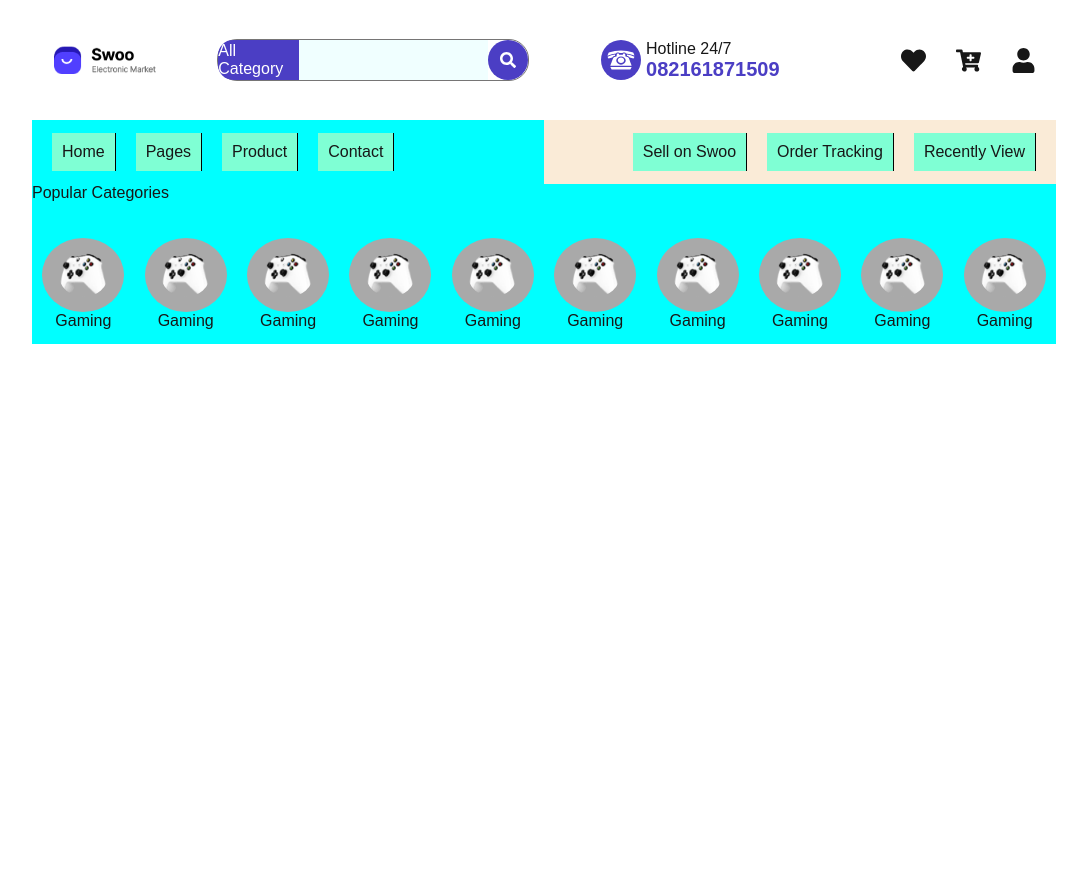
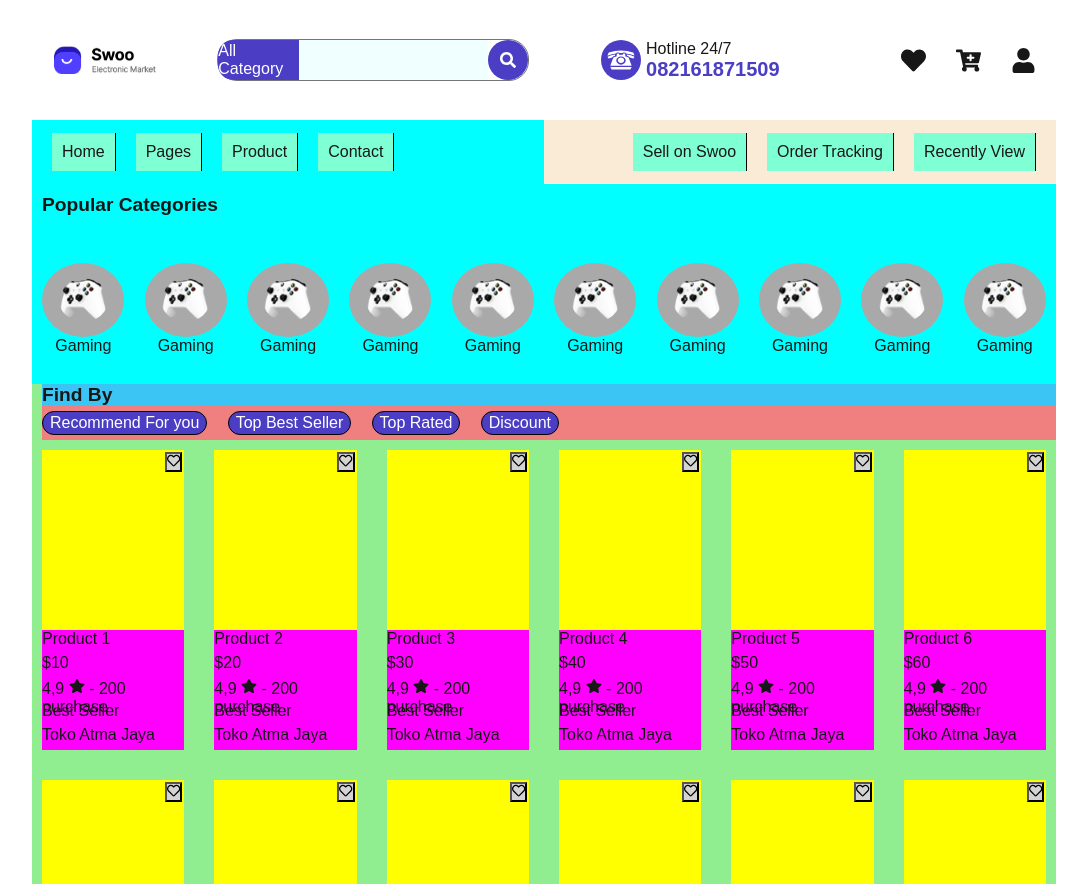
Before and after one commit to aqilfikri20/myshop, a Next.js app: page / in a window 1280 px wide. Shown: the whole page, without its empty margins (96-1183 px from the left). Before the commit the page ends 800 px from the top, so only its background shows below. Built offline with nearby package versions, Linux system fonts and the light colour scheme.

Commit message:
5th Commit

```diff
--- a/src/app/layout.tsx
+++ b/src/app/layout.tsx
@@ -4,6 +4,7 @@ import "./globals.css";
 import Heading from "@/components/Heading/Heading";
 import Navbar from "@/components/Navbar/Navbar";
 import Categories from "@/components/Categories/Categories";
+import Product from "@/components/Product/Product";
 
 const geistSans = Geist({
   variable: "--font-geist-sans",
@@ -31,6 +32,7 @@ export default function RootLayout({
         <Heading/>
         <Navbar/>
         <Categories/>
+        <Product/>
         {children}
       </body>
     </html>
--- /dev/null
+++ b/src/components/CardProduct/CardProduct.tsx
@@ -0,0 +1,21 @@
+import React from "react";
+import "./card-product.css";
+import Image from "next/image";
+import { FaRegHeart, FaStar } from "react-icons/fa";
+
+
+export default function CardProduct( {name, price} : {name: string, price: string} ){
+    return(
+        <div className="card-product">
+            <div className="wrap-image-product">
+                <div className="image-product"></div>
+                <button className="like-product"><FaRegHeart /></button>
+            </div>
+            <div className="name-product">{name}</div>
+            <div className="price-product">{price}</div>
+            <div className="rating-product">4,9 <FaStar /> - 200 purchase</div>
+            <div className="info-product">Best Seller</div>
+            <div className="name-shop">Toko Atma Jaya</div>
+        </div>
+    )
+}
--- /dev/null
+++ b/src/components/CardProduct/card-product.css
@@ -0,0 +1,42 @@
+.card-product{
+    background-color: magenta;
+    display: flex;
+    flex-direction: column;
+    height: 300px;
+    margin: 10px;
+}
+
+.wrap-image-product{
+    position: relative;
+    background-color: yellow;
+    height: 60%;
+    width: 100%;
+}
+
+.like-product{
+    position: absolute;
+    right: 2px;
+    top: 2px;
+    background-color: lightgray;
+    cursor: pointer;
+}
+
+.name-product{
+    height: 8%;
+}
+
+.price-product{
+    height: 8%;
+}
+
+.rating-product{
+    height: 8%;
+}
+
+.info-product{
+    height: 8%;
+}
+
+.name-shop{
+    height: 8%;
+}
--- a/src/components/Categories/categories.css
+++ b/src/components/Categories/categories.css
@@ -1,6 +1,6 @@
 .categories {
     width: 80%;
-    height: 20vh;
+    height: 25vh;
     background-color: aqua;
     display: flex;
     flex-direction: column;
@@ -8,7 +8,15 @@
 }
 .text-popular{
     height: 25%;
+    width: 100%;
 }
+
+.text-popular p{
+    font-size: 1.2rem;
+    font-weight: 600;
+    margin-left: 10px;
+    margin-top: 1%;}
+
 .wrap-categories {
     display: flex;
     flex-direction: row;
--- /dev/null
+++ b/src/components/Product/Product.tsx
@@ -0,0 +1,31 @@
+import React from "react";
+import "./product.css";
+import CardProduct from "../CardProduct/CardProduct";
+
+export default function Product(){
+
+    const products = Array.from({ length: 36 }, (_, i) => ({
+    id: i + 1,
+    name: `Product ${i + 1}`,
+    price: `$${(i + 1) * 10}`
+  }));
+
+    return(
+        <div className="wrap-product">
+            <div className="text-find"><p>Find By</p></div>
+            <div className="wrap-find">
+                <div className="name-find"><p>Recommend For you</p></div>
+                <div className="name-find"><p>Top Best Seller</p></div>
+                <div className="name-find"><p>Top Rated</p></div>
+                <div className="name-find"><p>Discount</p></div>
+            </div>
+
+            <div className="wrap-card-product">
+                {products.map((product) => (
+                    <CardProduct key={product.id} name={product.name} price={product.price} />
+                ))}
+            </div>
+
+        </div>
+    )
+}
--- /dev/null
+++ b/src/components/Product/product.css
@@ -0,0 +1,48 @@
+.wrap-product{
+    background-color: lightgreen;
+    display: flex;
+    flex-direction: column;
+    width: 80%;
+    height: 500px;
+}
+
+.text-find{
+    margin-left: 10px;
+    display: flex;
+    align-items: center;
+    background-color: rgb(58, 197, 244);
+    height: 40px;
+}
+
+.wrap-find{
+    background-color: lightcoral;
+    margin-left: 10px;
+    display: flex;
+    flex-direction: row;
+    align-items: center;
+    height: 50px;
+    gap: 2%;
+}
+
+.text-find p{
+    font-size: 1.2rem;
+    font-weight: 600;}
+
+.name-find{
+    background-color: #4B3EC4;
+    color: white;
+    display: flex;
+    align-items: center;
+    justify-content: center;
+    height: 70%;
+    border: 1px solid black;
+    border-radius: 20px;
+    padding: 7px;
+}
+
+.wrap-card-product{
+    width: 100%;
+    display: grid;
+    grid-template-columns: repeat(6, 1fr);
+    gap: 10px;
+}
```
